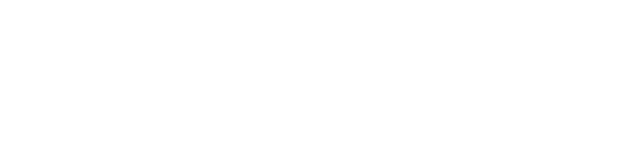
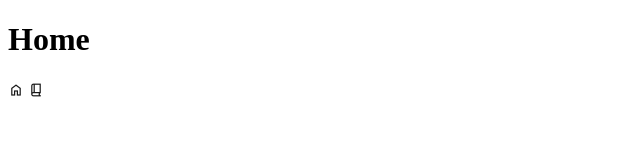
Before and after one commit to eliasoberholtz/SMART, a plain HTML site: page index.html in a window 1280 px wide. Shown: the whole page, without its empty margins (0-640 px from the left). Drawn offline with nearby package versions, Linux system fonts and the light colour scheme.

Commit message:
Got material icons working

```diff
--- a/index.css
+++ b/index.css
@@ -1,6 +1,7 @@
 /* SETUP */
 @import url('https://fonts.googleapis.com/css2?family=Noto+Serif:ital,wght@0,100..900;1,100..900&display=swap');
 @import url('https://fonts.googleapis.com/css2?family=Noto+Sans:ital,wght@0,100..900;1,100..900&display=swap');
+@import url('https://fonts.googleapis.com/css2?family=Material+Symbols+Outlined:opsz,wght,FILL,GRAD@20..48,100..700,0..1,-50..200'); /* MATERIAL ICONS */
 
 :root {
     /* COLOURS */
@@ -9,7 +10,15 @@
 
     /* FONTS */
     --header_font: 'Noto Serif';
-    --body_font: 'Noto Sans'
+    --body_font: 'Noto Sans';
+    --material: 'Material Symbols Outlined'
+}
+
+/* MATERIAL ICONS */
+.material {
+    font-family: var(--material);
+    text-decoration: none;
+    color: var(--surface_dark); /* CHANGE LATER */
 }
 
 /* WE WANT TO MAKE OUR APP FOR PHONES FIRST */
--- a/index.html
+++ b/index.html
@@ -9,6 +9,11 @@
     <body>
         <header>
             <!--Header-->
+            <h1>Home</h1>
+            <nav>
+                <a href="./index.html" class="material">home</a>
+                <a href="./collection.html" class="material">book_2</a>
+            </nav>
         </header>
 
         <main>
```
